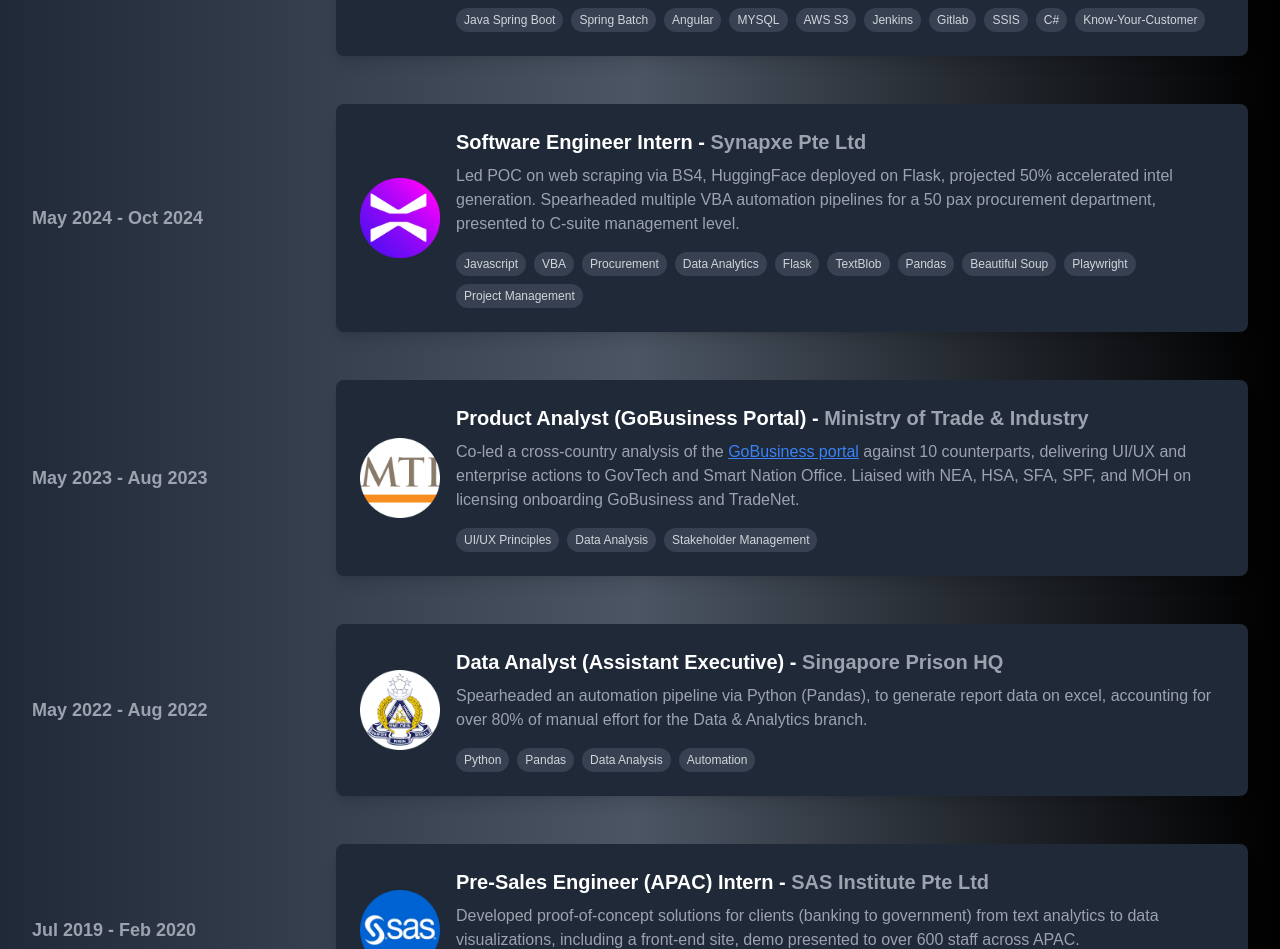
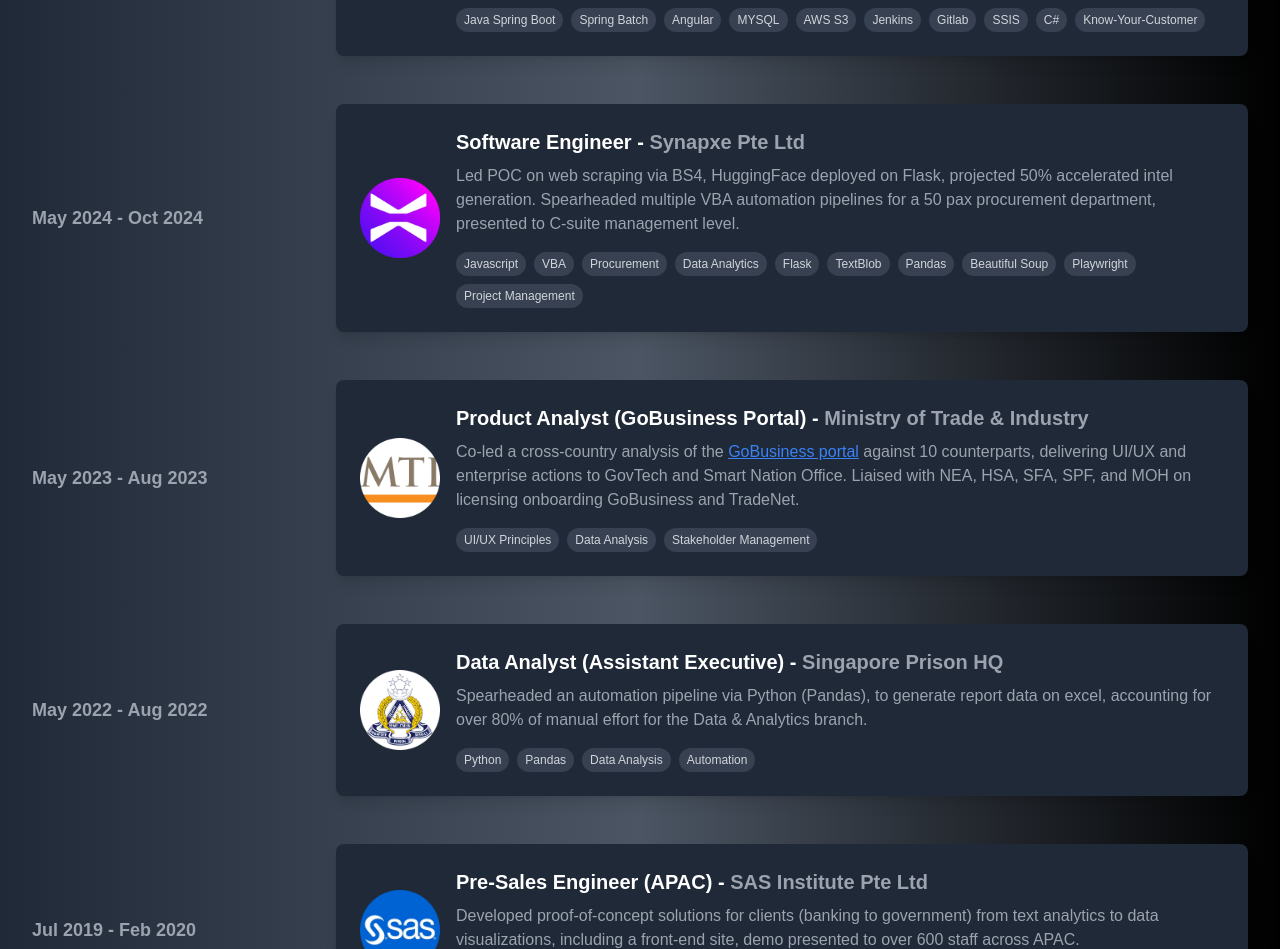
Before and after one commit to syafiq9326/syafiqSite, a Next.js app: page / in a window 1280 px wide. Shown: the part 3463-4412 px from the top of the page. Built offline with nearby package versions, Linux system fonts and the light colour scheme.

Commit message:
remove intern

```diff
--- a/src/app/components/ExperienceSection.tsx
+++ b/src/app/components/ExperienceSection.tsx
@@ -4,7 +4,7 @@
 const experiences = [
     {
         year: "Jan 2025 - Jun 2025",
-        title: "Software Engineer Intern",
+        title: "Software Engineer",
         company: "Crédit Agricole Investment Bank",
         description:
             " Engineered scalable KYC batch pipeline (files hosted on AWS S3) via Java Spring, migrated C# (SSIS nodes) to SQL to accelerate institutional investors onboarding, and led full-stack Angular encryption app POC, gained functional knowledge on EU banking domain.",
@@ -14,7 +14,7 @@
     },
     {
         year: "May 2024 - Oct 2024",
-        title: "Software Engineer Intern",
+        title: "Software Engineer",
         company: "Synapxe Pte Ltd",
         description:
             "Led POC on web scraping via BS4, HuggingFace deployed on Flask, projected 50% accelerated intel generation. Spearheaded multiple VBA automation pipelines for a 50 pax procurement department, presented to C-suite management level.",
@@ -48,7 +48,7 @@
 
     {
         year: "Jul 2019 - Feb 2020",
-        title: "Pre-Sales Engineer (APAC) Intern    ",
+        title: "Pre-Sales Engineer (APAC)",
         company: "SAS Institute Pte Ltd",
         description:
             "Developed proof-of-concept solutions for clients (banking to government) from text analytics to data visualizations, including a front-end site, demo presented to over 600 staff across APAC. ",
```
